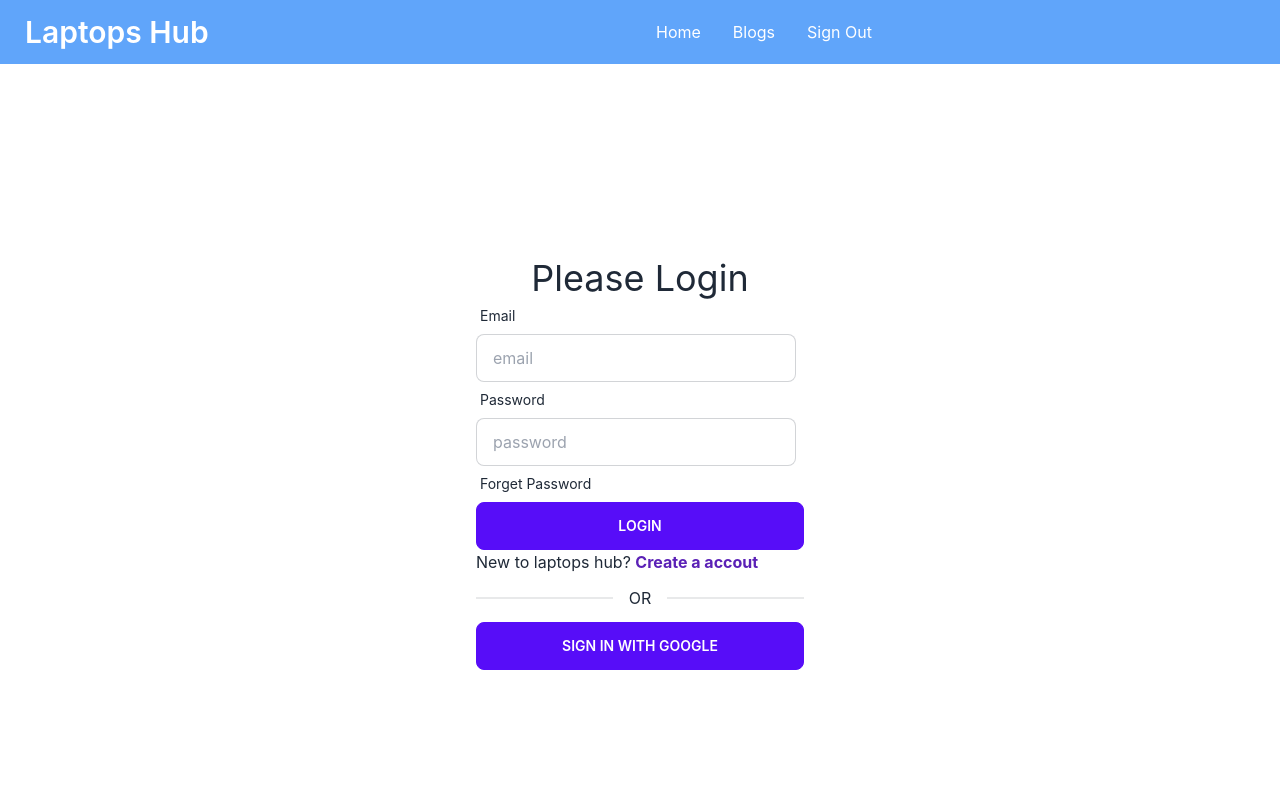
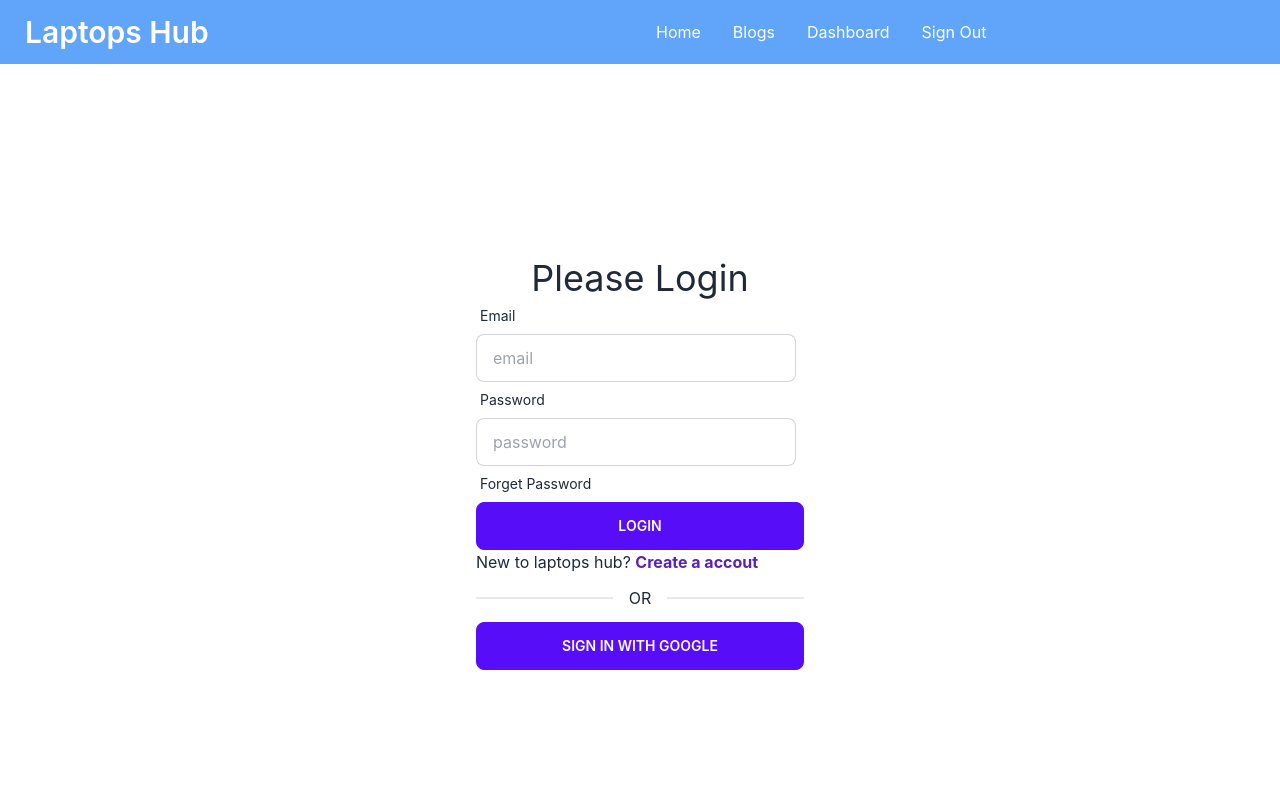
Before and after one commit to dev-nayandas/laptops_hub_client, a React (Create React App) app: page /login in a window 1280 px wide. Shown: the top 800 px of the page. Built offline with nearby package versions, Linux system fonts and the light colour scheme; no server answers; sample sign-in values are in the browser's storage.

Commit message:
dashboard created

```diff
--- /dev/null
+++ b/src/Pages/Dashboard/Dashboard.js
@@ -0,0 +1,11 @@
+import React from 'react';
+
+const Dashboard = () => {
+    return (
+        <div>
+            <h2>Dashboard</h2>
+        </div>
+    );
+};
+
+export default Dashboard;
--- a/src/Pages/Shared/NavBar/NavBar.js
+++ b/src/Pages/Shared/NavBar/NavBar.js
@@ -25,11 +25,17 @@ const NavBar = () => {
         {
               user?.email?
          <div className=''>
+               <li><Link to="dashboard no-underline" className='link'>Dashboard</Link></li>
+            <li><Link onClick={handleSignOut} className="link no-underline">Sign Out</Link></li>
 
-                 <li><Link onClick={handleSignOut} className="link no-underline">Sign Out</Link></li>
+
          </div>
 
-              : <li><Link className='link' to='/login'>Login</Link></li>
+              : <div>
+                  <li><Link className='link' to='/login'>Login</Link></li>
+
+              </div>
+
             }
       </ul>
     </div>
@@ -40,12 +46,15 @@ const NavBar = () => {
         {menuItems}
         {
               user?.email?
-         <div className=''>
+         <div className='flex'>
+              <li><Link to="dashboard" className='link no-underline'>Dashboard</Link></li>
+              <li><Link onClick={handleSignOut} className="link no-underline">Sign Out</Link></li>
 
-              <li><Link onClick={handleSignOut} className="link no-underline">Sign Out</Link></li>
          </div>
 
-              : <li><Link className='link' to='/login'>Login</Link></li>
+              : <div>
+                <li><Link className='link' to='/login'>Login</Link></li>
+              </div>
             }
     </ul>
   </div>
--- a/src/Routes/Routes/Routes.js
+++ b/src/Routes/Routes/Routes.js
@@ -10,6 +10,7 @@ import Laptops from "../../Pages/Laptops/Laptops";
 import Samsung from "../../Pages/Home/Brands/Samsung";
 import Asus from "../../Pages/Home/Brands/Asus";
 import PrivateRoute from "./PrivateRoute";
+import Dashboard from "../../Pages/Dashboard/Dashboard";
 
 const router  = createBrowserRouter([
     {
@@ -27,6 +28,10 @@ const router  = createBrowserRouter([
             {
                 path:'/blogs',
                 element: <Blogs></Blogs>
+            },
+            {
+                path:'/dashboard',
+                element: <Dashboard></Dashboard>
             },
             {
                 path: '/login',
```
